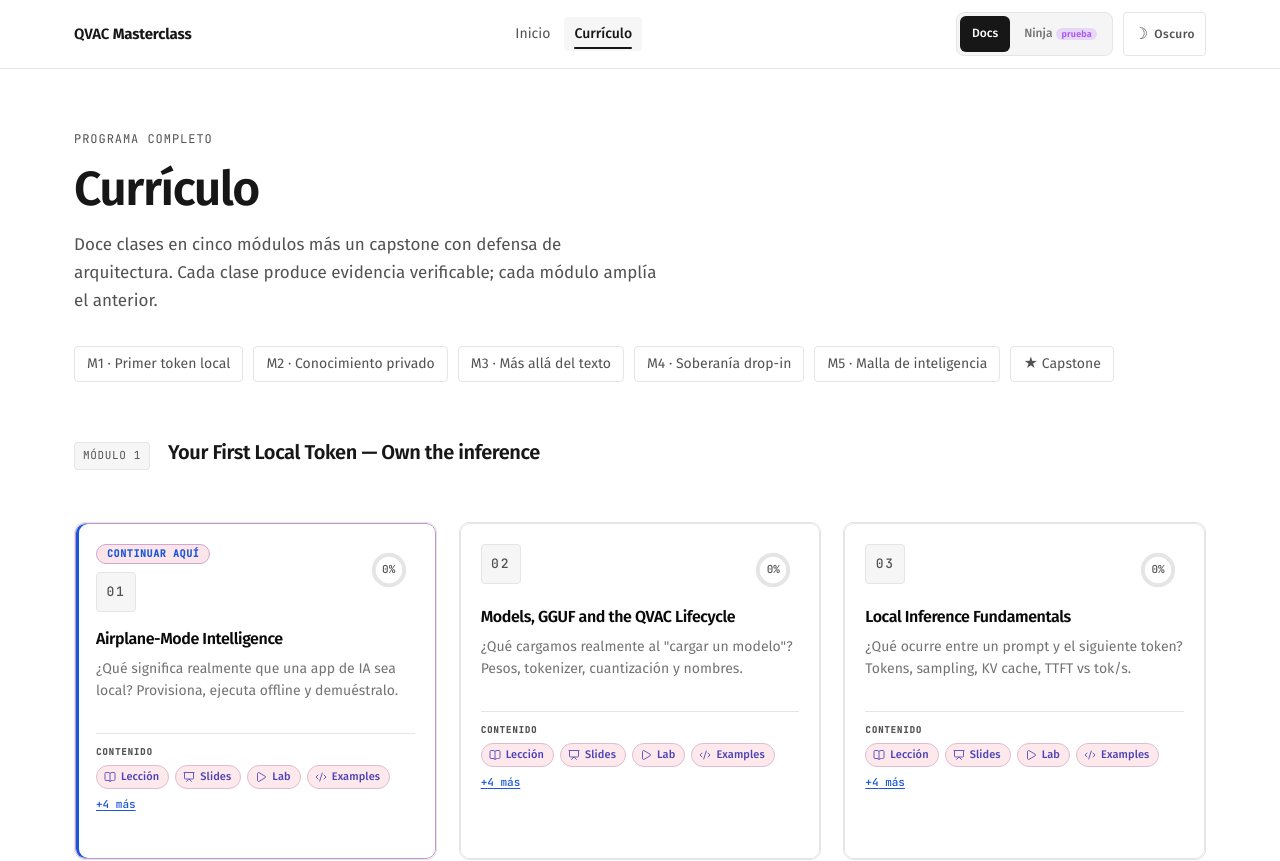
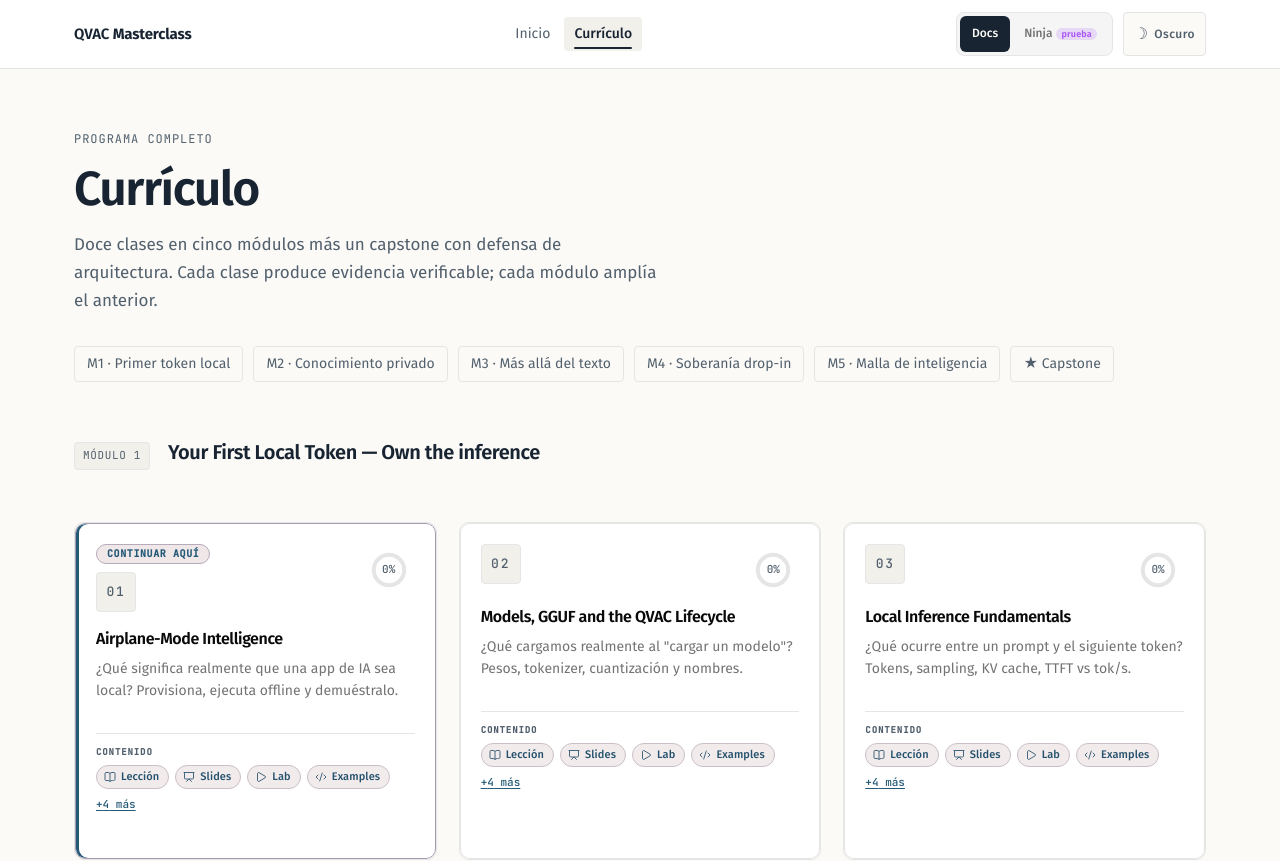
Before and after one commit to Abraham2106/QVAC-BootCamp, a React (Vite) app: page /curriculum in a window 1280 px wide. Shown: the top 861 px of the page. Built offline with nearby package versions, Linux system fonts and the light colour scheme; a web font is replaced by a local one.

Commit message:
Polish QVAC Bootcamp visual identity and course hierarchy

```diff
--- a/src/components/CourseCard.jsx
+++ b/src/components/CourseCard.jsx
@@ -20,6 +20,7 @@ export default function CourseCard({
         'course-card h-full',
         interactive && 'course-card--interactive',
         isContinueTarget && 'course-card--continue',
+        isContinueTarget && 'course-card--priority',
         className,
       )}
     >
--- a/src/components/ui/accordion.jsx
+++ b/src/components/ui/accordion.jsx
@@ -22,7 +22,7 @@ function AccordionItem({
   return (
     <AccordionPrimitive.Item
       data-slot="accordion-item"
-      className={cn("not-last:border-b", className)}
+      className={cn("not-last:border-b not-last:border-border", className)}
       {...props} />
   );
 }
--- a/src/components/ui/card.jsx
+++ b/src/components/ui/card.jsx
@@ -96,7 +96,7 @@ function CardFooter({
     <div
       data-slot="card-footer"
       className={cn(
-        "flex items-center rounded-b-xl border-t bg-muted/50 p-(--card-spacing)",
+        "flex items-center rounded-b-[length:var(--radius)] border-t bg-muted/50 p-(--card-spacing)",
         className
       )}
       {...props} />
--- a/src/components/ui/progress.jsx
+++ b/src/components/ui/progress.jsx
@@ -44,7 +44,7 @@ function ProgressIndicator({
   return (
     <ProgressPrimitive.Indicator
       data-slot="progress-indicator"
-      className={cn("h-full bg-primary transition-all", className)}
+      className={cn("h-full rounded-full bg-primary transition-all", className)}
       {...props} />
   );
 }
--- a/src/index.css
+++ b/src/index.css
@@ -14,16 +14,21 @@
 
 :root {
   color-scheme: light;
-  --bg: #ffffff;
-  --bg-muted: #f6f6f6;
-  --bg-subtle: #fafafa;
+  --bg: #fbfaf7;
+  --bg-muted: #f2f0eb;
+  --bg-subtle: #f7f5f0;
   --paper: var(--bg);
   --paper-dim: var(--bg-muted);
-  --ink: #171717;
-  --ink-soft: #525252;
-  --blue: #1a56db;
-  --blue-dark: #1447ae;
-  --blue-tint: #eff6ff;
+  --ink: #182432;
+  --ink-soft: #52606d;
+  /* Brand: deep harbor blue + terracotta signal. */
+  --brand: #245a78;
+  --brand-strong: #18324b;
+  --brand-tint: #e8f0f3;
+  --brand-signal: #c7653c;
+  --blue: var(--brand);
+  --blue-dark: var(--brand-strong);
+  --blue-tint: var(--brand-tint);
   --red: #dc2626;
   --red-tint: #fef2f2;
   --green: #16a34a;
@@ -80,16 +85,20 @@
 @media (prefers-color-scheme: dark) {
   :root:not([data-theme='light']) {
     color-scheme: dark;
-    --bg: #0a0a0a;
-    --bg-muted: #141414;
-    --bg-subtle: #111111;
+    --bg: #101d2a;
+    --bg-muted: #172735;
+    --bg-subtle: #13222f;
     --paper: var(--bg);
     --paper-dim: var(--bg-muted);
-    --ink: #fafafa;
-    --ink-soft: #a3a3a3;
-    --blue: #60a5fa;
-    --blue-dark: #93c5fd;
-    --blue-tint: #172554;
+    --ink: #f4f1ea;
+    --ink-soft: #b6c0c8;
+    --brand: #7fb4c9;
+    --brand-strong: #a8d0dc;
+    --brand-tint: #203b4b;
+    --brand-signal: #e28a61;
+    --blue: var(--brand);
+    --blue-dark: var(--brand-strong);
+    --blue-tint: var(--brand-tint);
     --red: #f87171;
     --red-tint: rgba(248, 113, 113, 0.12);
     --green: #4ade80;
@@ -108,16 +117,20 @@
 
 :root[data-theme='dark'] {
   color-scheme: dark;
-  --bg: #0a0a0a;
-  --bg-muted: #141414;
-  --bg-subtle: #111111;
+  --bg: #101d2a;
+  --bg-muted: #172735;
+  --bg-subtle: #13222f;
   --paper: var(--bg);
   --paper-dim: var(--bg-muted);
-  --ink: #fafafa;
-  --ink-soft: #a3a3a3;
-  --blue: #60a5fa;
-  --blue-dark: #93c5fd;
-  --blue-tint: #172554;
+  --ink: #f4f1ea;
+  --ink-soft: #b6c0c8;
+  --brand: #7fb4c9;
+  --brand-strong: #a8d0dc;
+  --brand-tint: #203b4b;
+  --brand-signal: #e28a61;
+  --blue: var(--brand);
+  --blue-dark: var(--brand-strong);
+  --blue-tint: var(--brand-tint);
   --red: #f87171;
   --red-tint: rgba(248, 113, 113, 0.12);
   --green: #4ade80;
@@ -161,16 +174,20 @@
 :root[data-theme='light'] {
   color-scheme: light;
   /* Explicit light reset — ensures docs mode recovers after dark/ninja */
-  --bg: #ffffff;
-  --bg-muted: #f6f6f6;
-  --bg-subtle: #fafafa;
-  --paper: #ffffff;
-  --paper-dim: #f6f6f6;
-  --ink: #171717;
-  --ink-soft: #525252;
-  --blue: #1a56db;
-  --blue-dark: #1447ae;
-  --blue-tint: #eff6ff;
+  --bg: #fbfaf7;
+  --bg-muted: #f2f0eb;
+  --bg-subtle: #f7f5f0;
+  --paper: var(--bg);
+  --paper-dim: var(--bg-muted);
+  --ink: #182432;
+  --ink-soft: #52606d;
+  --brand: #245a78;
+  --brand-strong: #18324b;
+  --brand-tint: #e8f0f3;
+  --brand-signal: #c7653c;
+  --blue: var(--brand);
+  --blue-dark: var(--brand-strong);
+  --blue-tint: var(--brand-tint);
   --red: #dc2626;
   --red-tint: #fef2f2;
   --green: #16a34a;
@@ -516,10 +533,6 @@ h2.stitle::after {
 /* === HERO =============================================================== */
 .hero {
   position: relative;
-  display: grid;
-  grid-template-columns: minmax(0, 1fr) minmax(220px, 380px);
-  align-items: center;
-  gap: 32px 48px;
   padding-block: 64px 48px;
   overflow: hidden;
   border-bottom: 1px solid var(--border);
@@ -529,49 +542,79 @@ h2.stitle::after {
   position: relative;
   z-index: 1;
 }
-.hero-copy {
-  min-width: 0;
-}
+.hero-copy { min-width: 0; }
 .hero-logo {
-  justify-self: end;
-  width: min(100%, 380px);
+  position: absolute !important;
+  right: clamp(28px, 8vw, 140px);
+  top: 50%;
+  width: clamp(120px, 17vw, 218px);
   margin: 0;
+  transform: translateY(-50%);
 }
 .hero-logo img {
   display: block;
   width: 100%;
   height: auto;
-  mix-blend-mode: screen;
-}
-:root[data-theme='light'] .hero-logo img {
-  filter: drop-shadow(0 10px 28px rgba(37, 99, 235, 0.18));
-}
-@media (prefers-color-scheme: light) {
-  :root:not([data-theme='dark']) .hero-logo img {
-    filter: drop-shadow(0 10px 28px rgba(37, 99, 235, 0.18));
-  }
-}
-@media (prefers-color-scheme: dark) {
-  :root:not([data-theme='light']) .hero-logo img {
-    filter: none;
-  }
+  filter: drop-shadow(0 16px 28px color-mix(in oklch, var(--brand-signal) 25%, transparent));
 }
 .hero .rule {
   display: none;
 }
 .hero-mesh {
   position: absolute;
-  inset: 0;
+  inset: 0 -8%;
   pointer-events: none;
-  color: var(--border-strong);
-  opacity: 0.35;
+  color: color-mix(in srgb, var(--blue) 42%, var(--border-strong));
+  opacity: 0.32;
+  mask-image: linear-gradient(90deg, transparent 0%, #000 14%, #000 86%, transparent 100%);
 }
 .hero-mesh svg {
   width: 100%;
   height: 100%;
 }
-.mesh-node {
-  display: none;
+.hero-mesh__routes {
+  stroke-width: 1.2;
+  stroke-dasharray: 2 12;
+  animation: hero-route-drift 18s linear infinite;
+}
+.hero-mesh__signals {
+  opacity: 0.72;
+}
+.hero-mesh__signals circle {
+  animation: hero-signal-pulse 4.5s ease-in-out infinite;
+}
+.hero-mesh__signals circle:nth-child(2) { animation-delay: -1.5s; }
+.hero-mesh__signals circle:nth-child(3) { animation-delay: -3s; }
+.hero-mesh__signals circle:nth-child(4) { animation-delay: -4s; }
+.hero-mesh__core {
+  color: var(--blue);
+  opacity: 0.68;
+}
+.hero-mesh__core circle:first-child {
+  stroke-width: 1.2;
+}
+.hero-mesh__core path {
+  opacity: 0.5;
+}
+.hero-mesh__satellites {
+  stroke-width: 1.2;
+  opacity: 0.58;
+}
+
+@keyframes hero-route-drift {
+  to { stroke-dashoffset: -112; }
+}
+
+@keyframes hero-signal-pulse {
+  0%, 100% { opacity: 0.4; transform: scale(0.85); transform-origin: center; }
+  50% { opacity: 1; transform: scale(1.35); transform-origin: center; }
+}
+
+@media (prefers-reduced-motion: reduce) {
+  .hero-mesh__routes,
+  .hero-mesh__signals circle {
+    animation: none;
+  }
 }
 
 .cta-row {
@@ -689,6 +732,68 @@ h2.stitle::after {
 .course-card--interactive:hover {
   border-color: var(--border-strong);
   box-shadow: var(--shadow-hover);
+}
+
+/* The catalogue is editorially paced: the opening class anchors the route,
+   while the remaining lessons read as a sequence instead of a wall of tiles. */
+.class-grid {
+  grid-template-columns: repeat(12, minmax(0, 1fr));
+  gap: 18px;
+  align-items: stretch;
+}
+
+.class-grid > .reveal {
+  grid-column: span 4;
+  min-width: 0;
+}
+
+.class-grid > .reveal:first-child {
+  grid-column: span 8;
+}
+
+.class-grid-intro {
+  max-width: 660px;
+  margin-top: 10px;
+}
+
+.class-grid .course-card {
+  min-height: 236px;
+}
+
+.class-grid > .reveal:first-child .course-card {
+  min-height: 278px;
+  background:
+    linear-gradient(118deg, color-mix(in oklch, var(--blue) 5%, var(--card-bg)), var(--card-bg) 58%);
+}
+
+.class-grid > .reveal:first-child .card-kicker {
+  color: var(--blue);
+}
+
+.class-grid > .reveal:first-child [data-slot='card-title'] {
+  max-width: 18ch;
+  font-size: clamp(1.1rem, 1.5vw, 1.35rem);
+  line-height: 1.18;
+}
+
+.course-card--priority {
+  border-color: color-mix(in oklch, var(--blue) 62%, var(--border));
+  box-shadow:
+    inset 4px 0 0 var(--blue),
+    0 8px 24px color-mix(in oklch, var(--blue) 10%, transparent);
+}
+
+.course-card--priority .class-card__continue-pill {
+  padding-inline: 11px;
+  font-size: 10px;
+  letter-spacing: 0.08em;
+  background: var(--blue);
+  border-color: var(--blue);
+  color: var(--primary-foreground, #fff);
+}
+
+.course-card--priority [data-slot='card-title'] {
+  color: color-mix(in oklch, var(--blue) 80%, var(--ink));
 }
 
 .badge-row {
@@ -875,6 +980,21 @@ h2.stitle::after {
 }
 .grid--3 {
   grid-template-columns: repeat(auto-fit, minmax(260px, 1fr));
+}
+
+@media (max-width: 900px) {
+  .class-grid {
+    grid-template-columns: repeat(2, minmax(0, 1fr));
+  }
+
+  .class-grid > .reveal,
+  .class-grid > .reveal:first-child {
+    grid-column: span 1;
+  }
+
+  .class-grid > .reveal:first-child .course-card {
+    min-height: 250px;
+  }
 }
 
 .card {
@@ -1590,6 +1710,7 @@ pre.mermaid svg {
   :root {
     --page-gutter: 24px;
   }
+  .hero-logo { position: relative !important; right: auto; top: auto; width: 112px; margin: 26px 0 0; transform: none; }
 
   .site-head .bar {
     flex-wrap: nowrap;
@@ -1673,14 +1794,7 @@ pre.mermaid svg {
   }
 
   .hero {
-    grid-template-columns: 1fr;
     padding-block: 40px 32px;
-  }
-
-  .hero-logo {
-    justify-self: center;
-    width: min(72%, 280px);
-    order: -1;
   }
 
   .section {
--- a/src/pages/HomeDocs.jsx
+++ b/src/pages/HomeDocs.jsx
@@ -10,7 +10,7 @@ import useUiMode from '../hooks/useUiMode'
 import { Card, CardDescription, CardHeader, CardTitle } from '@/components/ui/card'
 import { LEVELS, MODULES, TEACHING } from '../data/curriculum'
 import { getRecommendedClassHref, useContinueLink } from '../hooks/useProgress'
-import albatrossLogo from '../../assets/images/Albatross-Logo.png'
+import qvacMark from '../../assets/images/qvac-mark.svg'
 
 export default function HomeDocs() {
   const { href, label } = useContinueLink('/curriculum', 'Ver currículo completo')
@@ -58,12 +58,7 @@ export default function HomeDocs() {
           </div>
         </Reveal>
         <Reveal className="hero-logo" delay={120}>
-          <img
-            src={albatrossLogo}
-            alt="Albatross AI Team"
-            width="720"
-            height="480"
-          />
+          <img src={qvacMark} alt="Marca QVAC: ejecución local conectada" width="256" height="256" />
         </Reveal>
       </section>
 
@@ -111,8 +106,12 @@ export default function HomeDocs() {
           <h2 className="stitle" id="now-title">
             10 clases disponibles ahora
           </h2>
+          <p className="lede section-intro class-grid-intro">
+            Una ruta práctica de lo local a lo distribuido. Empieza por la clase recomendada o elige el
+            siguiente bloque que encaje con tu proyecto.
+          </p>
         </Reveal>
-        <div className="grid grid--3">
+        <div className="grid grid--3 class-grid">
           <ClassPreviewCard
             delay={60}
             to="/class/01"
```
Also changed, not shown: index.html (+5 -6 lines), src/components/HeroMesh.jsx (+27 -7 lines), assets/images/qvac-mark.svg (added).
